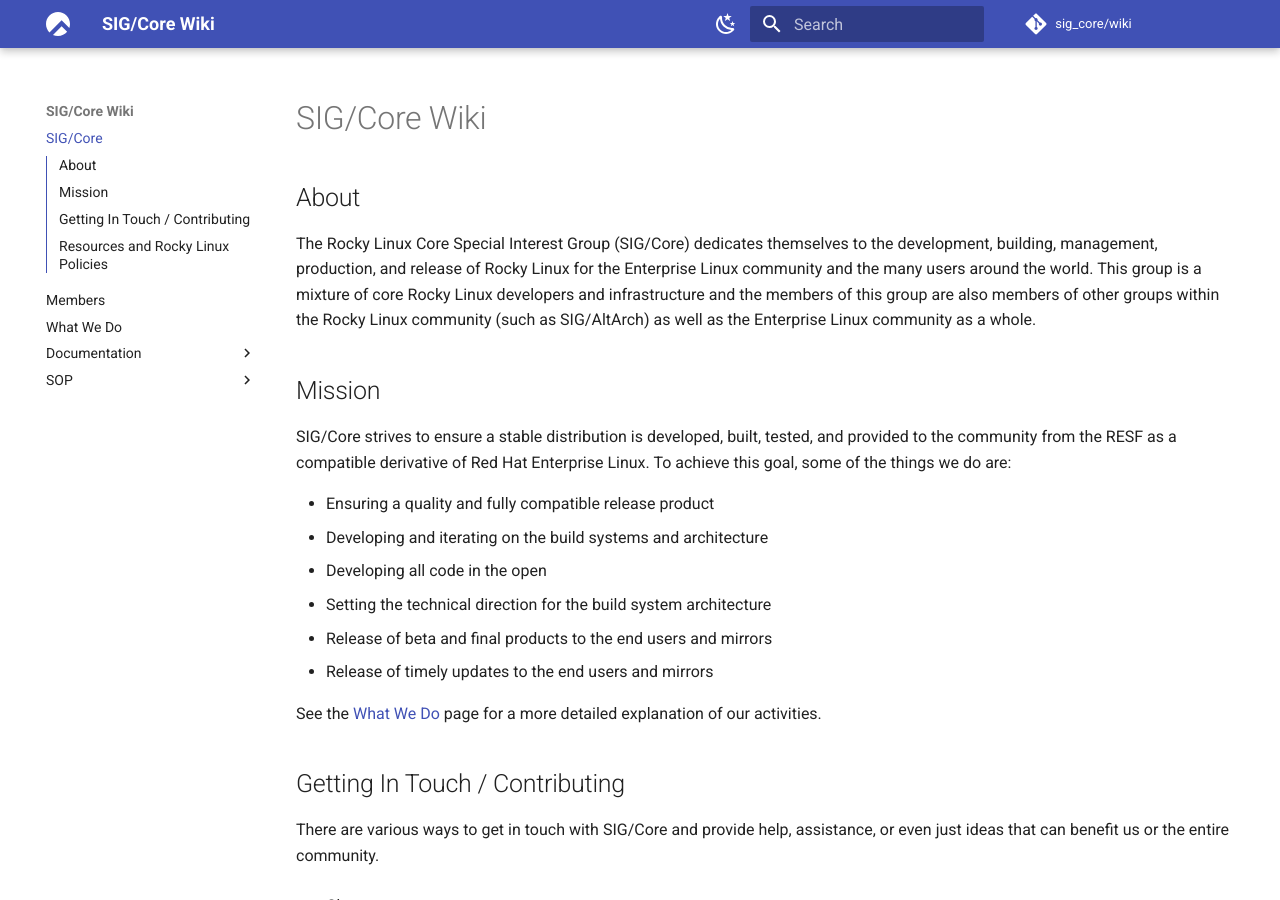
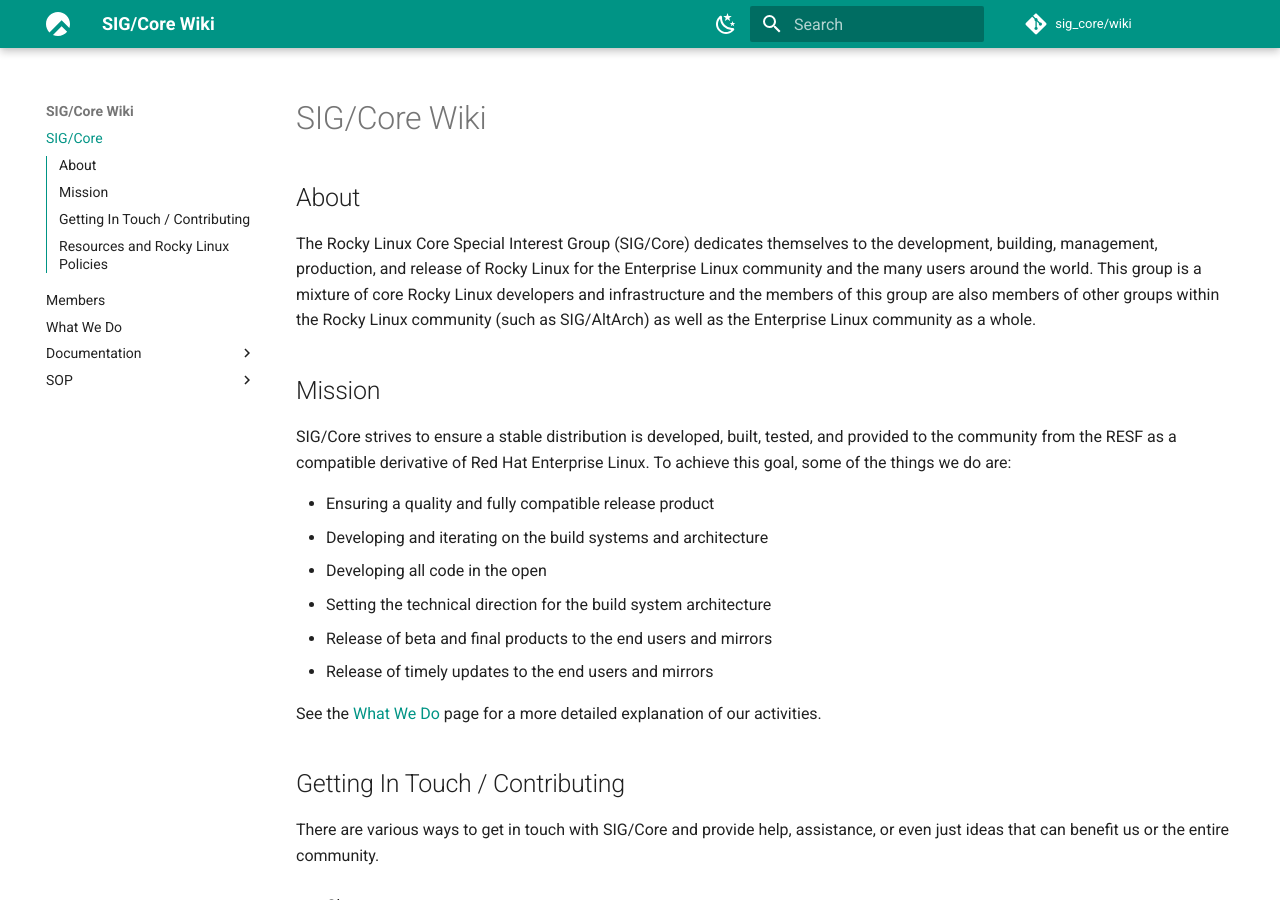
Before and after one commit to rocky-linux/sig-core-wiki, an MkDocs documentation site: the page built from docs/index.md, in a window 1280 px wide and 900 px high. Built offline with MkDocs 1.6.1 and Material for MkDocs 9.7.7, drawn with Linux system fonts in a browser that asks for light colours.

Commit message:
fix teal accent

```diff
--- a/mkdocs.yml
+++ b/mkdocs.yml
@@ -15,11 +15,15 @@
   palette:
     - media: "(prefers-color-scheme: light)"
       scheme: default
+      primary: teal
+      accent: teal
       toggle:
         icon: material/weather-night
         name: Switch to dark mode
     - media: "(prefers-color-scheme: dark)"
       scheme: slate
+      primary: teal
+      accent: teal
       toggle:
         icon: material/weather-night
         name: Switch to dark mode
```
